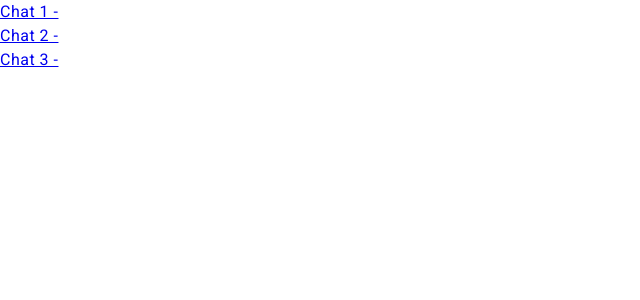
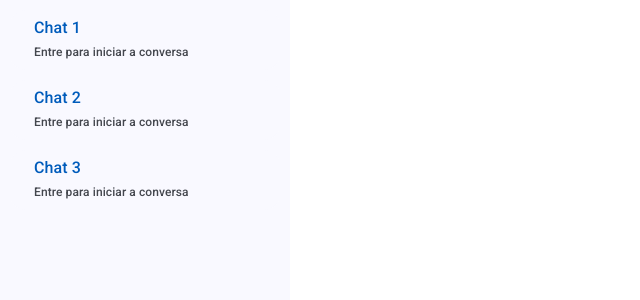
Before and after one commit to AndreNeves97/chatbot-angular, an Angular app: page / in a window 1280 px wide. Shown: the top 300 px of the page, without its empty margins (0-640 px from the left). Built offline with nearby package versions, Linux system fonts and the light colour scheme.

Commit message:
style: chat list

```diff
--- a/src/app/pages/main-page/components/chat-item-button/chat-item-button.component.html
+++ b/src/app/pages/main-page/components/chat-item-button/chat-item-button.component.html
@@ -3,11 +3,20 @@
   routerLinkActive="active"
   (click)="onClick()"
   [ngClass]="{'all-messages-read': allMessagesRead}"
+  mat-raised-button
+  color="secondary"
 >
-  {{ chat.name }} -
+  <div class="chat-button-content">
+    <span class="chat-title">{{ chat.name }}</span>
 
-  @if (lastMessage) {
-    <br>
-    "Última mensagem" - {{ lastMessage.content }}
-  }
+    <span class="last-message">
+      @if (lastMessage) {
+        {{ lastMessage.content }}
+      }
+      @else {
+        Entre para iniciar a conversa
+      }
+    </span>
+
+  </div>
 </a>
--- a/src/app/pages/main-page/components/chat-item-button/chat-item-button.component.scss
+++ b/src/app/pages/main-page/components/chat-item-button/chat-item-button.component.scss
@@ -1,3 +1,41 @@
-a:not(.all-messages-read) {
-  font-weight: bold;
+a {
+  --mdc-protected-button-container-height: 60px;
+  --mdc-protected-button-container-shape: 16px;
+  --mdc-protected-button-container-color: #f9f9ff;
+
+  width: 100%;
+  justify-content: flex-start;
+
+  &:not(.all-messages-read) {
+    font-weight: bold;
+  }
+
+  &.active {
+    --mdc-protected-button-container-color: #d7e3ff;
+  }
+
+  &:not(.active) {
+    box-shadow: unset;
+  }
+
+  .chat-button-content {
+    display: flex;
+    flex-direction: column;
+
+    .chat-title {
+      font-size: 16px;
+      color: #005cbb;
+    }
+
+    .last-message {
+      height: 24px;
+      font-size: 12px;
+
+      text-overflow: ellipsis;
+      overflow: hidden;
+      white-space: nowrap;
+
+      color: #44474e;
+    }
+  }
 }
--- a/src/app/pages/main-page/components/chat-item-button/chat-item-button.component.ts
+++ b/src/app/pages/main-page/components/chat-item-button/chat-item-button.component.ts
@@ -5,11 +5,12 @@ import { MessagesService } from '../../../../services/messages/messages.service'
 import { Message } from '../../../../models/message.model';
 import { ChatsService } from '../../../../services/chat/chats.service';
 import { NgClass } from '@angular/common';
+import { MatButtonModule } from '@angular/material/button';
 
 @Component({
   selector: 'app-chat-item-button',
   standalone: true,
-  imports: [NgClass, RouterLink, RouterLinkActive],
+  imports: [NgClass, RouterLink, RouterLinkActive, MatButtonModule],
   templateUrl: './chat-item-button.component.html',
   styleUrl: './chat-item-button.component.scss',
 })
--- a/src/app/pages/main-page/main-page.component.scss
+++ b/src/app/pages/main-page/main-page.component.scss
@@ -1,18 +1,18 @@
 main {
   display: flex;
   flex-direction: row;
+  height: 100%;
 }
 
 nav.chat-list {
   display: flex;
   flex-direction: column;
+  gap: 10px;
+  padding: 10px;
+
   width: 25%;
   min-width: 200px;
   max-width: 270px;
 
-  a {
-    &.active {
-      background-color: gray;
-    }
-  }
+  background-color: #f9f9ff;
 }
--- a/src/styles.scss
+++ b/src/styles.scss
@@ -1,4 +1,14 @@
 /* You can add global styles to this file, and also import other style files */
 
-html, body { height: 100%; }
-body { margin: 0; font-family: Roboto, "Helvetica Neue", sans-serif; }
+html,
+body {
+  height: 100%;
+}
+body {
+  margin: 0;
+  font-family: Roboto, "Helvetica Neue", sans-serif;
+}
+
+.mdc-button__label {
+  width: 100%;
+}
```
Also changed, not shown: angular.json (+2 -7 lines).
